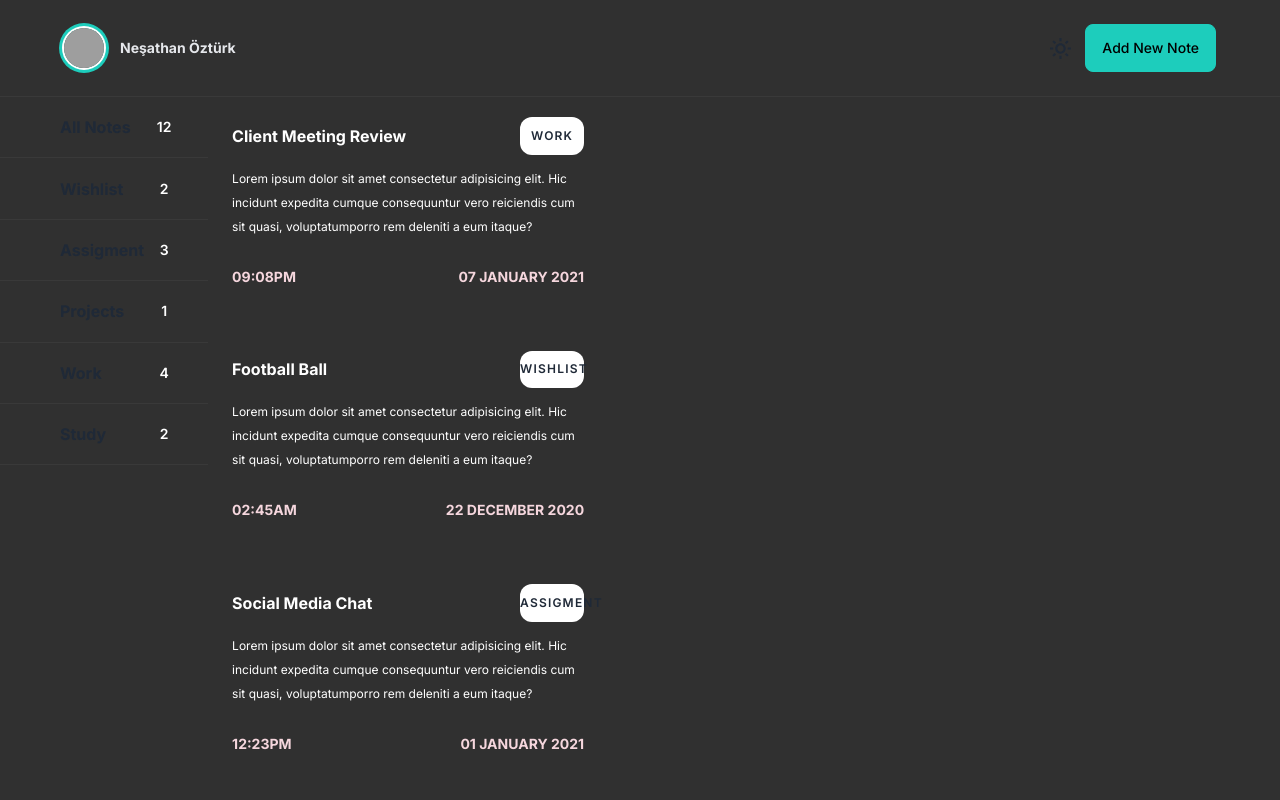
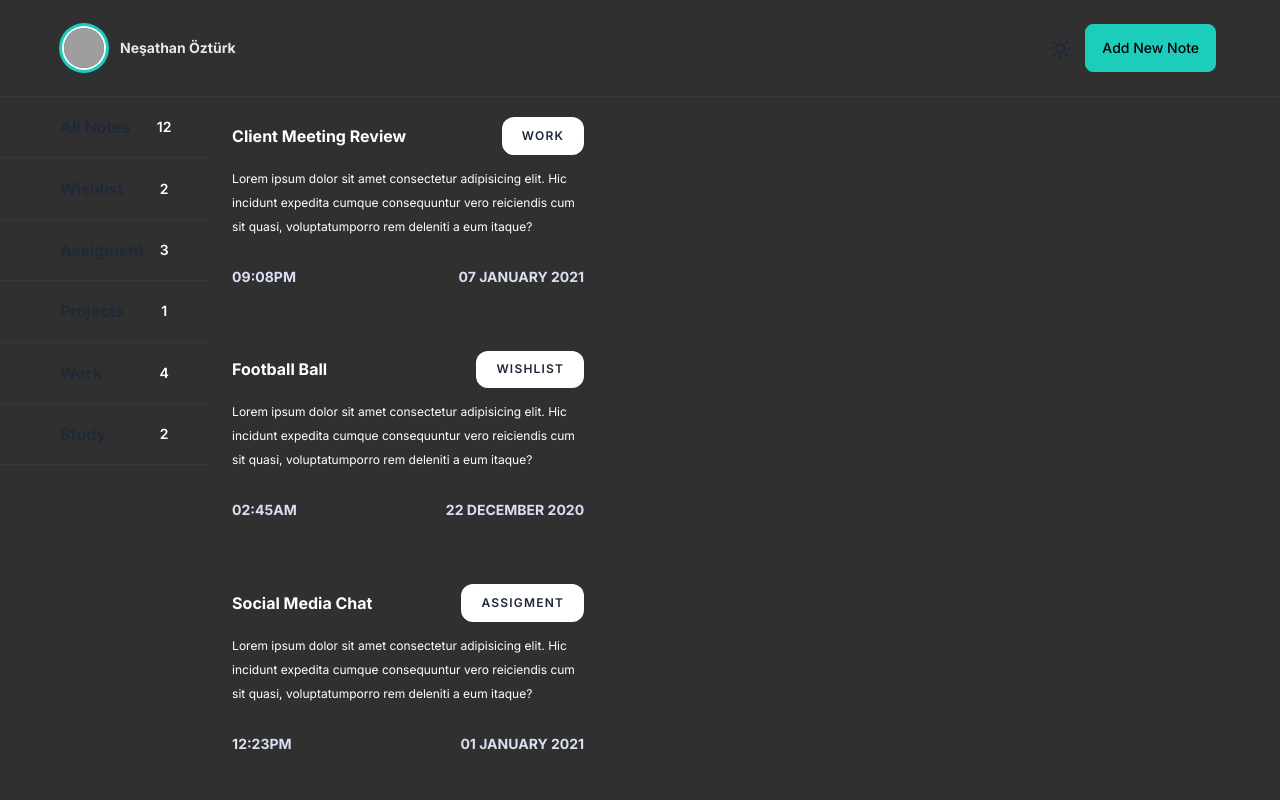
Before and after one commit to nesathanozturk/notluyorum, a Next.js app: page /notes in a window 1280 px wide. Shown: the top 800 px of the page. Built offline with nearby package versions, Linux system fonts and the light colour scheme; grey boxes are pictures that could not be loaded.

Commit message:
style: add new text color and cursor-pointer

```diff
--- a/src/components/note-card/index.tsx
+++ b/src/components/note-card/index.tsx
@@ -4,18 +4,18 @@ const NoteCard = () => {
   const renderedNoteCard = notes.map((note) => (
     <div
       key={note.id}
-      className={`bg-[${note.cardColor}] py-5 px-6 mb-6 max-w-[25rem] rounded-3xl`}
+      className={`bg-[${note.cardColor}] py-5 px-6 mb-6 max-w-[25rem] rounded-3xl cursor-pointer`}
     >
       <div className="flex justify-between items-center mb-3">
         <h1 className="font-bold text-white">{note.title}</h1>
         <span
-          className={`w-16 py-[0.9em] bg-white rounded-xl text-center text-[${note.categoryTextColor}] font-semibold text-xs uppercase tracking-widest`}
+          className={`px-5 py-[0.9em] bg-white rounded-xl text-center text-[${note.categoryTextColor}] font-semibold text-xs uppercase tracking-widest`}
         >
           {note.category}
         </span>
       </div>
       <p className="text-white text-xs leading-6">{note.description}</p>
-      <div className="flex justify-between items-center text-[#F5D6DD] font-bold uppercase mt-7 text-sm">
+      <div className="flex justify-between items-center text-[#D9DEF2] font-bold uppercase mt-7 text-sm">
         <span>{note.createdTime}</span>
         <span>{note.createdDate}</span>
       </div>
```
